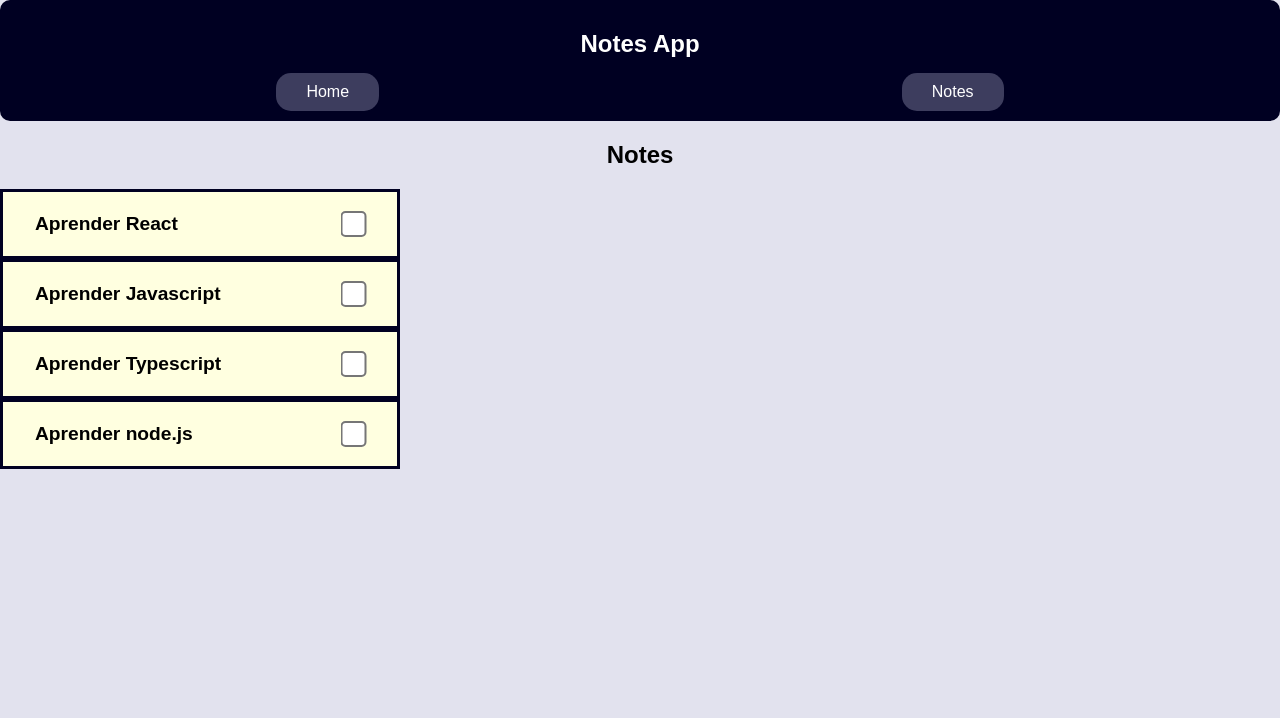
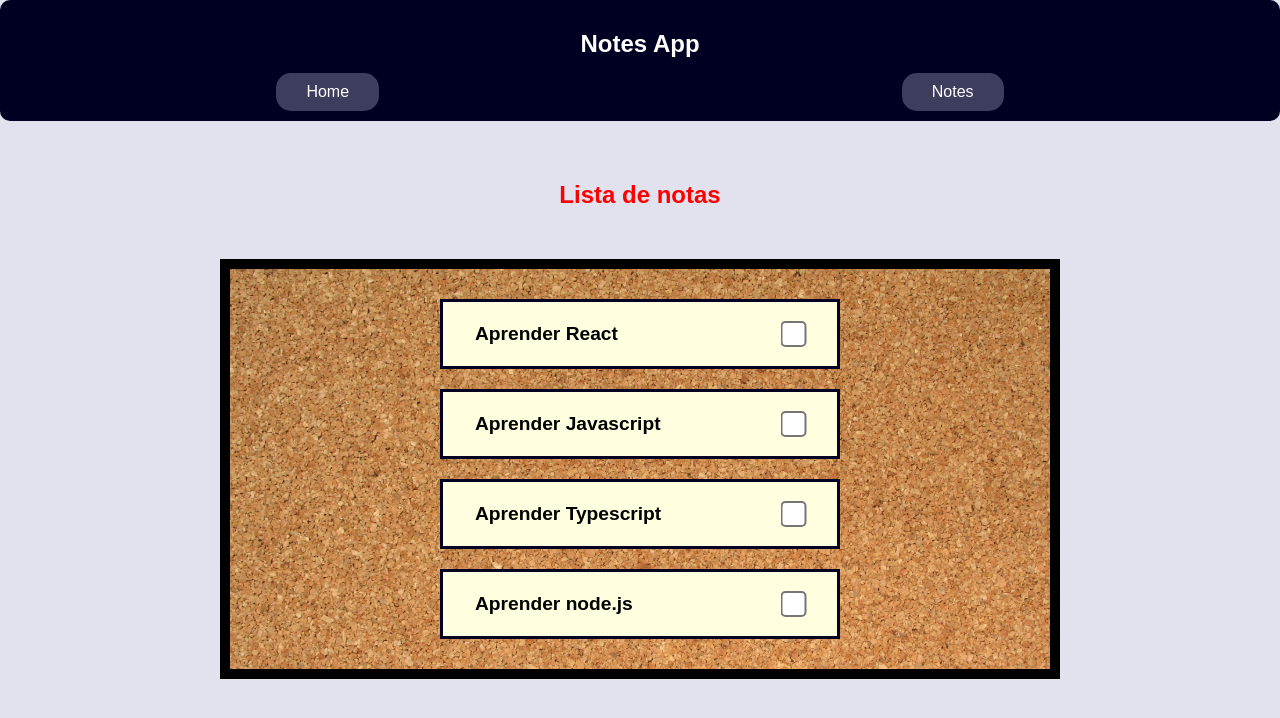
Before and after one commit to DanielGuzmanV/React-Proyecto-NotesApp, a React (Vite) app: page /notes in a window 1280 px wide. Shown: the top 718 px of the page. Built offline with nearby package versions, Linux system fonts and the light colour scheme.

Commit message:
nuevos estilos usandose en NotePage

```diff
--- a/src/pages/NotePage.jsx
+++ b/src/pages/NotePage.jsx
@@ -1,6 +1,7 @@
 import { useContext } from "react"
 import NoteCards from "../components/NoteCards";
 import { NoteContext } from "../context/notecontext";
+import './NotePage.css'
 
 function NotePage() {
   const {notes} = useContext(NoteContext);
@@ -14,14 +15,13 @@ function NotePage() {
   })
 
   return (
-    <div style={{
-      textAlign: 'center'
-    }}>
-      <h2>Notes</h2>
-
-      <ul className="note-list">
-        {valueNoteCards}
-      </ul>
+    <div>
+      <section id="notes-page">
+        <h2 className=" title">Lista de notas</h2>
+        <ul className="note-list">
+          {valueNoteCards}
+        </ul>
+      </section>
     </div>
   )
 }
```
